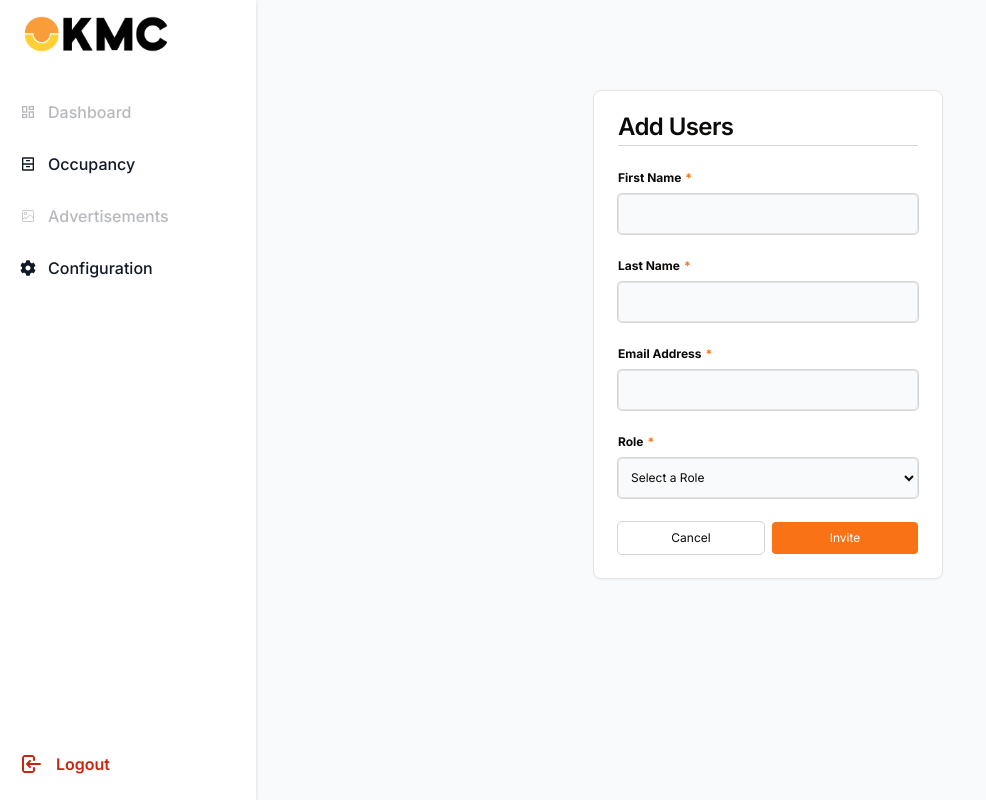
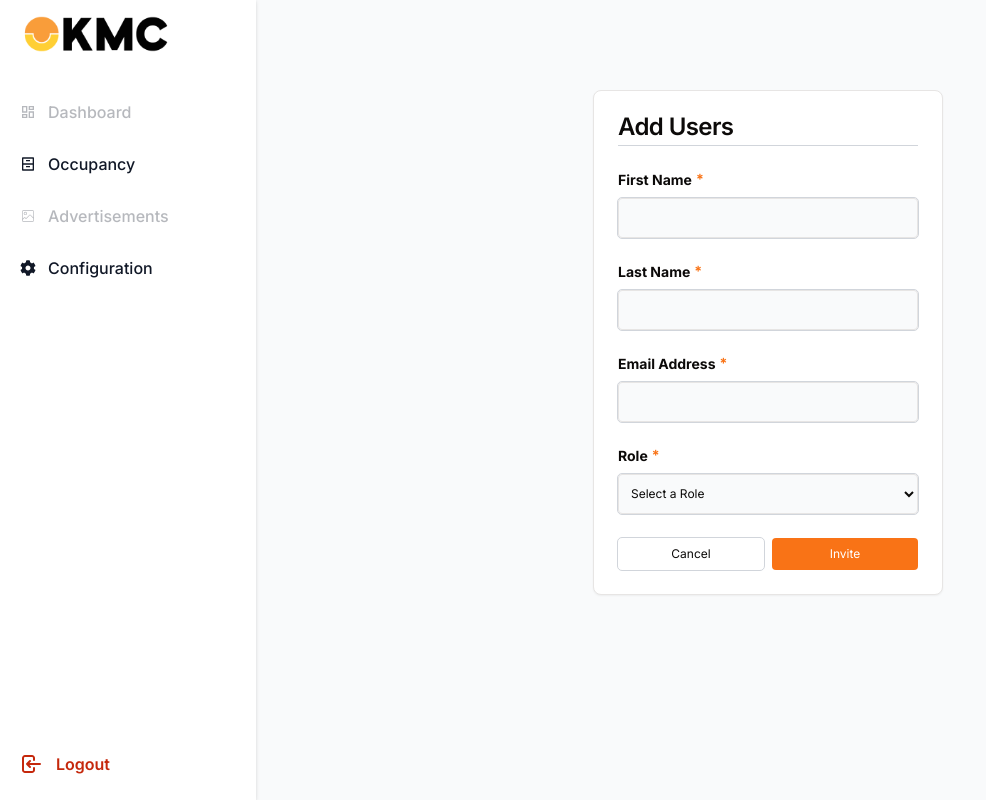
Before and after one commit to MatAIQUE/kmc-dashboard, a Next.js app: page /configuration/add-user in a window 1280 px wide. Shown: the whole page, without its empty margins (0-986 px from the left). Built offline with nearby package versions, Linux system fonts and the light colour scheme.

Commit message:
fix:[QBE-440]-[KMC Dashboard] - Description should be static and change the layout, feature: Booking of lockers for Serviced Office.

```diff
--- a/app/configuration/add-user/page.tsx
+++ b/app/configuration/add-user/page.tsx
@@ -9,7 +9,7 @@ import {
   CardTitle,
 } from "../../../components/ui/card";
 import Image from "next/image";
-import CheckIcon from "../../assets/icons/success-icon.svg"
+import CheckIcon from "../../assets/icons/success-icon.svg";
 import {
   Form,
   FormControl,
@@ -35,17 +35,19 @@ import axios from "axios";
 import { Input } from "../../../components/ui/input";
 import { Select } from "../../../components/ui/select";
 import { Button } from "../../../components/ui/button";
+import { FaSpinner } from "react-icons/fa";
 
 const formSchema = z.object({
   firstName: z.string().max(30).min(1, { message: "First Name is required" }),
   lastName: z.string().max(30).min(1, { message: "Last Name is required" }),
   email: z.string().email().min(1),
-  role: z.enum(["", "admin", "ads_manager", "member"]).refine(
-    (value) => {
-      return value !== null && value !== undefined;
-    },
-    { message: "Role is required" }
-  ),
+  role: z.string().min(1, { message: "Role is required" }),
+  // refine(
+  //   (value) => {
+  //     return value !== null && value !== undefined;
+  //   },
+  //   { message: "Role is required" }
+  // ),
 });
 
 const AddUserPage = () => {
@@ -67,7 +69,6 @@ const AddUserPage = () => {
 
   async function onSubmit(values: z.infer<typeof formSchema>) {
     try {
-      console.log({ values });
       setIsLoading(true);
       const data = {
         ...values,
@@ -78,14 +79,11 @@ const AddUserPage = () => {
         data
       );
 
-      console.log(response);
       const {
         data: {
           data: { email },
         },
       } = response;
-      console.log(email);
-      console.log(response.status);
       if (response.status === 201) {
         setEmail(email);
         setShowSuccessDialog(true);
@@ -93,9 +91,13 @@ const AddUserPage = () => {
     } catch (error) {
       setIsLoading(true);
       if (axios.isAxiosError(error) && error.response) {
-        if (error.response.status === 409) {
-          setError("User already exists.");
-        }
+        const {
+          data: { message, errors },
+        } = error.response;
+
+        // if (error.response.status === 409) {
+        setError(message);
+        // }
       }
       setIsLoading(false);
       console.error("Error while making POST request:", error);
@@ -121,17 +123,21 @@ const AddUserPage = () => {
                   >
                     <div className="grid gap-2 gap-y-6">
                       <>
+                        <div className="flex flex-col space-y-2">
+                          <div className="flex items-center font-bold text-sm space-y-2">
+                            <h6 className="me-1">First Name</h6>
+                            <span
+                              className="text-primary"
+                              style={{ marginTop: "-0.1em" }}
+                            >
+                              *
+                            </span>
+                          </div>
                           <FormField
                             control={form.control}
                             name="firstName"
                             render={({ field }) => (
                               <FormItem>
-                              <FormLabel>
-                                <div className="flex font-bold text-xs">
-                                  <h6 className="me-1">First Name</h6>
-                                  <span className="text-primary">*</span>
-                                </div>
-                              </FormLabel>
                                 <FormControl>
                                   <Input
                                     className="md:text-xs text-md outline outline-gray-300 outline-1 rounded p-2"
@@ -142,17 +148,22 @@ const AddUserPage = () => {
                               </FormItem>
                             )}
                           />
+                        </div>
+                        <div className="flex flex-col space-y-2">
+                          <div className="flex items-center font-bold text-sm space-y-2">
+                            <h6 className="me-1">Last Name</h6>
+                            <span
+                              className="text-primary"
+                              style={{ marginTop: "-0.1em" }}
+                            >
+                              *
+                            </span>
+                          </div>
                           <FormField
                             control={form.control}
                             name="lastName"
                             render={({ field }) => (
                               <FormItem>
-                              <FormLabel>
-                                <div className="flex font-bold text-xs">
-                                  <h6 className="me-1">Last Name</h6>
-                                  <span className="text-primary">*</span>
-                                </div>
-                              </FormLabel>
                                 <FormControl>
                                   <Input
                                     className="md:text-xs text-md outline outline-gray-300 outline-1 rounded p-2"
@@ -163,17 +174,22 @@ const AddUserPage = () => {
                               </FormItem>
                             )}
                           />
+                        </div>
+                        <div className="flex flex-col space-y-2">
+                          <div className="flex items-center font-bold text-sm space-y-2">
+                            <h6 className="me-1">Email Address</h6>
+                            <span
+                              className="text-primary"
+                              style={{ marginTop: "-0.1em" }}
+                            >
+                              *
+                            </span>
+                          </div>
                           <FormField
                             control={form.control}
                             name="email"
                             render={({ field }) => (
                               <FormItem>
-                              <FormLabel>
-                                <div className="flex font-bold text-xs">
-                                  <h6 className="me-1">Email Address</h6>
-                                  <span className="text-primary">*</span>
-                                </div>
-                              </FormLabel>
                                 <FormControl>
                                   <Input
                                     className="md:text-xs text-md outline outline-gray-300 outline-1 rounded p-2"
@@ -184,17 +200,22 @@ const AddUserPage = () => {
                               </FormItem>
                             )}
                           />
+                        </div>
+                        <div className="flex flex-col space-y-2">
+                          <div className="flex items-center font-bold text-sm space-y-2">
+                            <h6 className="me-1">Role</h6>
+                            <span
+                              className="text-primary"
+                              style={{ marginTop: "-0.1em" }}
+                            >
+                              *
+                            </span>
+                          </div>
                           <FormField
                             control={form.control}
                             name="role"
-                          render={({ field }) => (
+                            render={({ field, fieldState: { error } }) => (
                               <FormItem>
-                              <FormLabel>
-                                <div className="flex font-bold text-xs">
-                                  <h6 className="me-1">Role</h6>
-                                  <span className="text-primary">*</span>
-                                </div>
-                              </FormLabel>
                                 <FormControl>
                                   <Select
                                     placeholder="Select a Role"
@@ -210,20 +231,44 @@ const AddUserPage = () => {
                                     {...field}
                                   />
                                 </FormControl>
-
+                                {error && (
+                                  <p className="text-red-500 text-xs font-medium mt-1">
+                                    {error.message}
+                                  </p>
+                                )}
+                              </FormItem>
+                            )}
+                          />
                           {error && (
                             <FormMessage>
-                                  <p className="text-red-500 text-sm font-medium mt-1">
+                              <p className="text-red-500 text-xs font-sm mt-1">
                                 {error}
                               </p>
                             </FormMessage>
                           )}
-                            </FormItem>
-                          )}
-                        />
+                        </div>
                       </>
 
                       <div className="grid grid-cols-2 gap-2">
+                        <button
+                          type="button"
+                          className="text-xs btn-secondary outline outline-gray-300 outline-1 p-2 rounded capitalize"
+                          onClick={() => router.push("/configuration")}
+                        >
+                          Cancel
+                        </button>
+                        <button
+                          type="submit"
+                          className="relative text-xs bg-primary text-white p-2 rounded capitalize"
+                        >
+                          {isLoading ? (
+                            <FaSpinner className="absolute inset-0 m-auto animate-spin" />
+                          ) : (
+                            "Invite"
+                          )}
+                        </button>
+                      </div>
+                      {/* <div className="grid grid-cols-2 gap-2">
                         <button
                           type="button"
                           className="text-xs btn-secondary outline outline-gray-300 outline-1 p-2 rounded capitalize"
@@ -236,9 +281,13 @@ const AddUserPage = () => {
                           type="submit"
                           className="text-xs bg-primary text-white p-2 rounded capitalize"
                         >
-                          {isLoading ? "Loading..." : "Invite"}
+                          {isLoading ? (
+                            <FaSpinner className="animate-spin text-center" />
+                          ) : (
+                            "Invite"
+                          )}
                         </button>
-                      </div>
+                      </div> */}
                     </div>
                   </form>
                 </Form>
@@ -248,7 +297,13 @@ const AddUserPage = () => {
                   <AlertDialogContent className="w-[80%] rounded">
                     <AlertDialogHeader className="flex items-center justify-center">
                       <AlertDialogTitle className="flex items-center flex-col">
-                      <Image src={CheckIcon} width={48} height={48} alt="check" className="mb-2" />
+                        <Image
+                          src={CheckIcon}
+                          width={48}
+                          height={48}
+                          alt="check"
+                          className="mb-2"
+                        />
                         Invitation Sent!
                       </AlertDialogTitle>
                       <AlertDialogDescription>
--- a/app/login/page.tsx
+++ b/app/login/page.tsx
@@ -24,6 +24,7 @@ import {
 import Header from "../../components/ui/header";
 import axios from "axios";
 import PasswordInput from "../../components/ui/password-input";
+import { FaSpinner } from "react-icons/fa";
 
 const loginFormSchema = z.object({
   email: z.string().email({ message: "Invalid email format." }),
@@ -49,12 +50,12 @@ const LoginPage = () => {
 
   const handleSubmit = async (values: z.infer<typeof loginFormSchema>) => {
     setIsLoading(true);
+    setError("");
     try {
       const response = await axios.post(
         `${process.env.NEXT_PUBLIC_API_BASE_URL}/login`,
         { ...values }
       );
-
       if (!response) {
         throw new Error("Invalid credentials");
       }
@@ -145,7 +146,11 @@ const LoginPage = () => {
                           className="text-md bg-primary text-white p-2 rounded capitalize"
                           disabled={isLoading}
                         >
-                          {isLoading ? "Logging In..." : "Log In"}
+                          {isLoading ? (
+                            <FaSpinner className="animate-spin text-center" />
+                          ) : (
+                            "Log In"
+                          )}
                         </Button>
                         {error && (
                           <FormMessage>
--- a/app/occupancy/action-cell.tsx
+++ b/app/occupancy/action-cell.tsx
@@ -65,7 +65,6 @@ const LockerResetPinAction = ({ locker }: any) => {
         // FIXME: STANDARDIZE HTTP Request Library, AXIOS OR FETCH?? - We're currently using both, must choose 1.
         `${process.env.NEXT_PUBLIC_API_BASE_URL}/lockers/door/${id}/reset-pin`
       );
-      console.log(response);
       if (response.status === 200) {
         setShowDialog(true);
       }
@@ -177,7 +176,6 @@ const LockerTerminateDoorAction = ({ locker, onTerminate }: CellProps) => {
         `${process.env.NEXT_PUBLIC_API_BASE_URL}/lockers/${locker.lockerId}/door/${locker.id}/terminate`,
         { bookingNumber: locker.bookingId }
       );
-      console.log(response);
       if (response.status === 200) {
         setShowDialog(true);
       }
@@ -289,7 +287,6 @@ const LockerRenewDoorAction = ({ locker }: any) => {
         `${process.env.NEXT_PUBLIC_API_BASE_URL}/lockers/${locker.lockerId}/door/${locker.id}/renew`,
         { bookingNumber: locker.bookingId }
       );
-      console.log(response);
       if (response.status === 200) {
         setShowDialog(true);
       }
--- a/app/occupancy/create/page.tsx
+++ b/app/occupancy/create/page.tsx
@@ -114,13 +114,11 @@ const CreateLockerPage: React.FC = () => {
               ...values,
               // lockerId: "4001",
               bookingOrigin: 8,
-              serviceType: "so_clients",
             }
           : {
               ...values,
               // lockerId: "4001",
               bookingOrigin: 8,
-              serviceType: "hub_clients",
             };
 
       const response = await axios.post(
@@ -169,12 +167,15 @@ const CreateLockerPage: React.FC = () => {
           },
         }
       );
+
+      console.log(newLocker.status);
       if (newLocker.status === 201) {
         const datas = {
           ...values,
           lockerId: "4001",
           doorCount: doorCount,
           paymentMethod: "add_to_invoice",
+          bookingOrigin: 8,
         };
 
         try {
--- a/app/occupancy/page.tsx
+++ b/app/occupancy/page.tsx
@@ -24,7 +24,7 @@ import Image from "next/image";
 async function getData(status: string) {
   try {
     const response = await fetch(
-      `${process.env.NEXT_PUBLIC_API_BASE_URL}/lockers/door/0003/kmc/query?location=one ayala&lockerId=4000&status=${status}`
+      `${process.env.NEXT_PUBLIC_API_BASE_URL}/lockers/door/0003/kmc/query?location=one ayala&lockerId=4001&status=${status}`
     );
 
     if (!response.ok) {
@@ -79,7 +79,6 @@ const OccupancyPage = () => {
 
   const changeStatus = (status: string) => {
     const url = `/occupancy?status=${status}`;
-    console.log(status);
     router.push(url);
   };
 
--- a/components/ui/form.tsx
+++ b/components/ui/form.tsx
@@ -156,7 +156,7 @@ const FormMessage = React.forwardRef<
     <p
       ref={ref}
       id={formMessageId}
-      className={cn("text-sm font-medium text-destructive", className)}
+      className={cn("text-xs font-medium text-destructive", className)}
       {...props}
     >
       {body}
--- a/next.config.js
+++ b/next.config.js
@@ -3,6 +3,6 @@ const nextConfig = {
   experimental: {
     appDir: true,
   },
-}
+};
 
-module.exports = nextConfig
+module.exports = nextConfig;
--- a/package.json
+++ b/package.json
@@ -5,7 +5,7 @@
   "scripts": {
     "dev": "set NODE_ENV=development & next dev -p 5000",
     "build": "next build",
-    "start": "set NODE_ENV=production & next start -p 4000",
+    "start": "set NODE_ENV=production & next start -p 5001",
     "lint": "next lint"
   },
   "dependencies": {
@@ -47,6 +47,7 @@
     "eslint-config-next": "14.0.4",
     "postcss": "^8",
     "tailwindcss": "^3.3.0",
-    "typescript": "^5"
+    "typescript": "^5",
+    "universal-cookie": "^7.0.2"
   }
 }
--- a/pages/accept-invite.tsx
+++ b/pages/accept-invite.tsx
@@ -26,6 +26,7 @@ import {
 } from "../components/ui/form";
 import { Button } from "../components/ui/button";
 import PasswordInput from "../components/ui/password-input";
+import { FaSpinner } from "react-icons/fa";
 
 interface AcceptInviteProps {
   tokenExpired: boolean;
@@ -40,7 +41,6 @@ const formSchema = z
       .min(8, { message: "Password must be at least 8 characters long." })
       .refine(
         (password) => {
-          console.log({ password });
           return /[0-9!@#$%^&*()_+=[\]{};':"\\|,.<>/?]/.test(password);
         },
         { message: "Password must contain a number or symbol." }
@@ -50,7 +50,6 @@ const formSchema = z
       .min(8, { message: "Password must be at least 8 characters long." })
       .refine(
         (data) => {
-          console.log({ data });
           return /[0-9!@#$%^&*()_+=[\]{};':"\\|,.<>/?]/.test(data);
         },
         { message: "Confirm Password must contain a number or symbol." }
@@ -92,7 +91,6 @@ const AcceptInvitePage: React.FC<AcceptInviteProps> = ({
 
   const handleSubmit = async (values: z.infer<typeof formSchema>) => {
     setIsLoading(true);
-    console.log("values", values.password);
     try {
       if (tokenExpired) {
         setError("URL has already expired");
@@ -136,17 +134,15 @@ const AcceptInvitePage: React.FC<AcceptInviteProps> = ({
                 <Form reset={reset} {...form}>
                   <form onSubmit={form.handleSubmit(handleSubmit)}>
                     <div className="grid gap-2 gap-y-6">
+                      <div className="flex font-bold text-xs">
+                        <h6 className="me-1">New Password</h6>
+                        <span className="text-primary">*</span>
+                      </div>
                       <FormField
                         control={form.control}
                         name="password"
                         render={({ field }) => (
                           <FormItem>
-                            <FormLabel>
-                              <div className="flex font-bold text-xs">
-                                <h6 className="me-1">New Password</h6>
-                                <span className="text-primary">*</span>
-                              </div>
-                            </FormLabel>
                             <FormControl>
                               <PasswordInput
                                 showVisibilityToggle
@@ -158,17 +154,15 @@ const AcceptInvitePage: React.FC<AcceptInviteProps> = ({
                           </FormItem>
                         )}
                       />
+                      <div className="flex font-bold text-xs">
+                        <h6 className="me-1">Confirm Password</h6>
+                        <span className="text-primary">*</span>
+                      </div>
                       <FormField
                         control={form.control}
                         name="confirmPassword"
                         render={({ field }) => (
                           <FormItem>
-                            <FormLabel>
-                              <div className="flex font-bold text-xs">
-                                <h6 className="me-1">Confirm Password</h6>
-                                <span className="text-primary">*</span>
-                              </div>
-                            </FormLabel>
                             <FormControl>
                               <PasswordInput
                                 showVisibilityToggle
@@ -188,7 +182,11 @@ const AcceptInvitePage: React.FC<AcceptInviteProps> = ({
                             tokenExpired || isLinkAlreadyUsed || isLoading
                           }
                         >
-                          {isLoading ? "Logging In..." : "Log In"}
+                          {isLoading ? (
+                            <FaSpinner className="animate-spin text-center" />
+                          ) : (
+                            "Save & Log in"
+                          )}
                         </Button>
                         {error && (
                           <FormMessage>
@@ -228,7 +226,6 @@ export const getServerSideProps: GetServerSideProps = async (context) => {
       const tokenExpirationTime = exp * 1000;
       const currentTime = Date.now();
       if (currentTime > tokenExpirationTime) {
-        console.log(tokenExpirationTime);
         return {
           props: { tokenExpired: true },
         };
@@ -242,7 +239,6 @@ export const getServerSideProps: GetServerSideProps = async (context) => {
         }
       }
     } catch (error) {
-      console.error("Error decoding token:", error);
       return {
         props: { tokenExpired: true },
       };
```
Also changed, not shown: app/configuration/page.tsx (+40 -74 lines), 2 other files (tests, documents, lock files or other folders). Lines whose indentation alone changed are shown as unchanged.
